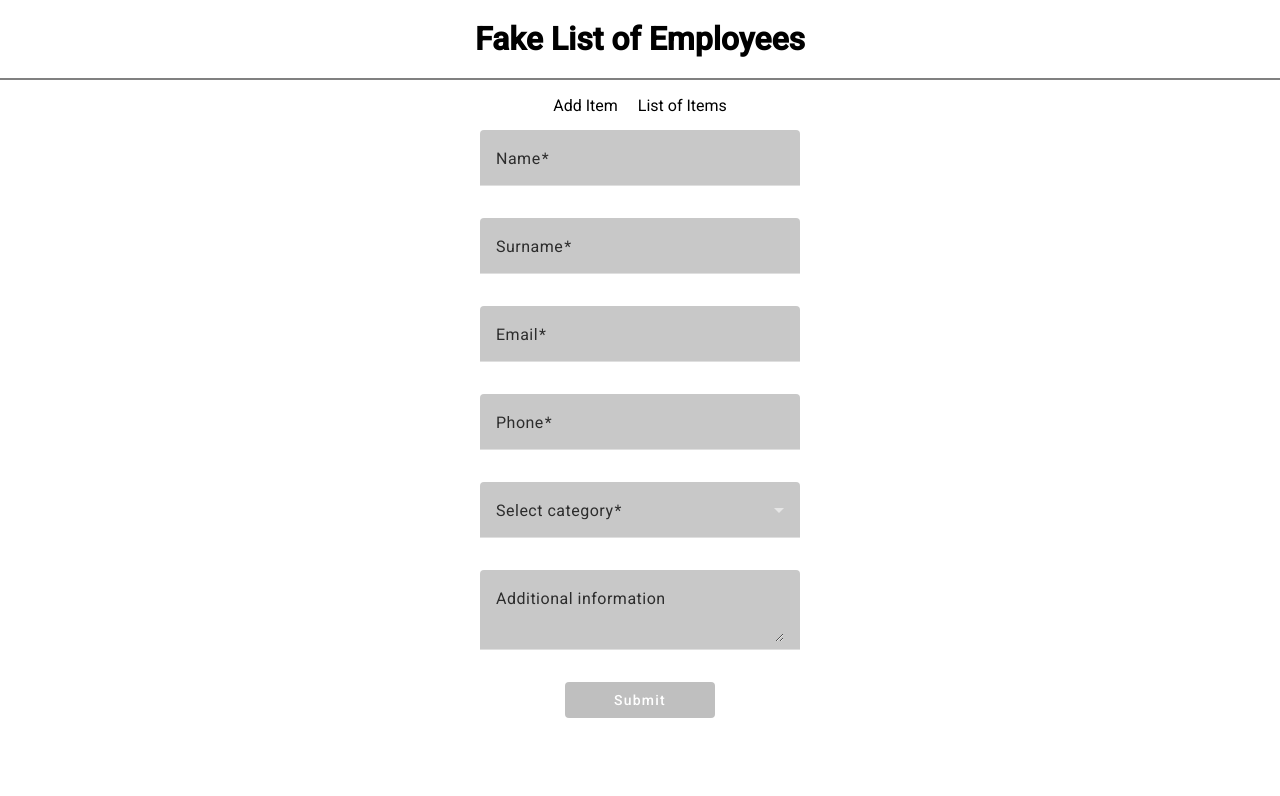
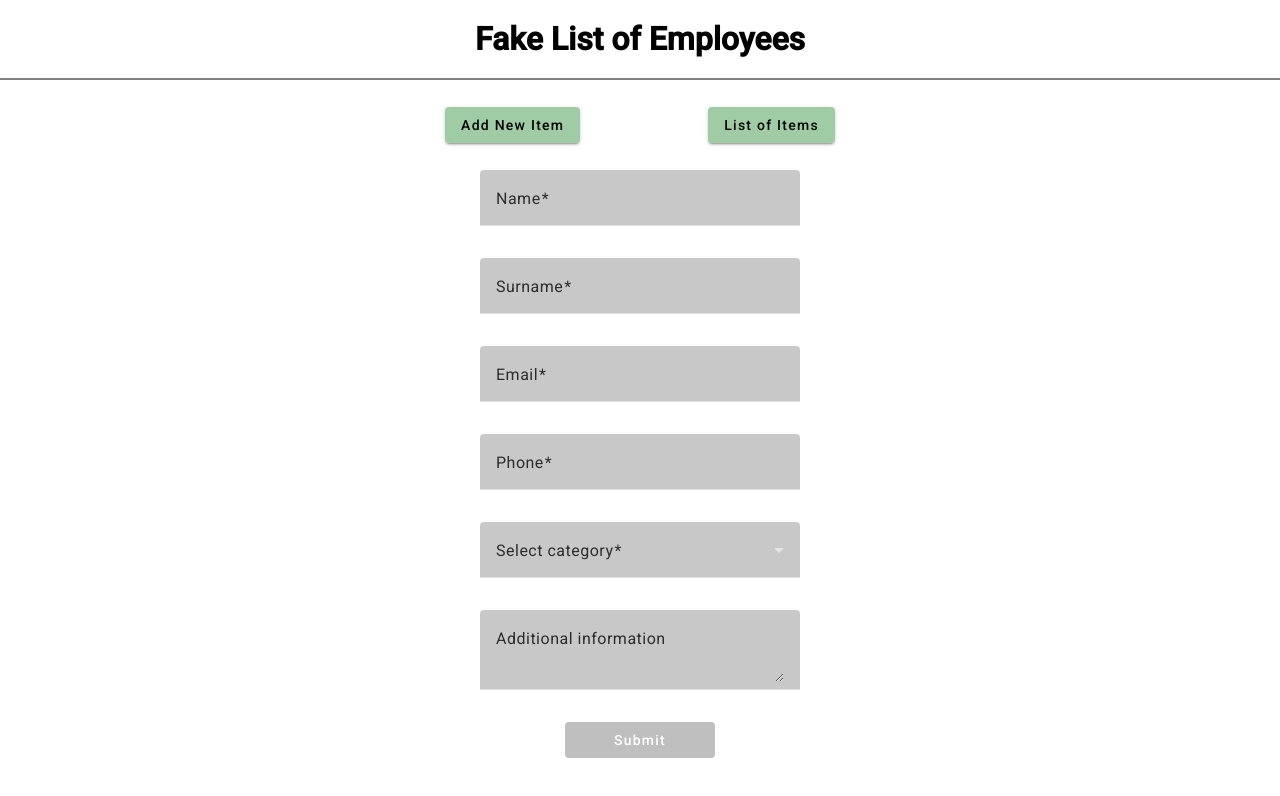
Before and after one commit to Taraskin777/ssi-test-app, an Angular app: page /add-item in a window 1280 px wide. Shown: the top 796 px of the page. Built offline with nearby package versions, Linux system fonts and the light colour scheme.

Commit message:
add some styles to item

```diff
--- a/src/app/app.component.html
+++ b/src/app/app.component.html
@@ -1,7 +1,10 @@
 <app-header></app-header>
 <nav>
-  <a class="button" routerLink="/add-item">Add Item</a>
-  <!-- <a class="button" routerLink="/edit-item">Edit Item</a> -->
-  <a class="button" routerLink="">List of Items</a>
+  <button mat-raised-button color="accent" class="link" routerLink="/add-item">
+    Add New Item
+  </button>
+  <button mat-raised-button color="accent" class="link" routerLink="">
+    List of Items
+  </button>
 </nav>
 <router-outlet></router-outlet>
--- a/src/app/app.component.scss
+++ b/src/app/app.component.scss
@@ -1,15 +1,15 @@
-
-
 nav {
    text-align: center;
    display: flex;
    flex-wrap: wrap;
    justify-content: center;
    align-content: center;
-   gap: 20px;
+   gap: 10vw;
    height: 50px;
-   .button {
+   margin: 20px;
+   .link {
       text-decoration: none;
+      background-color: rgba(12, 123, 25, 0.39);
       color: inherit;
    }
 }
--- a/src/app/app.component.ts
+++ b/src/app/app.component.ts
@@ -6,6 +6,7 @@ import { HeaderComponent } from './core/components/header/header.component';
 import { AddItemComponent } from './pages/add-item/add-item.component';
 import { EditItemComponent } from './pages/edit-item/edit-item.component';
 import { ListOfItemsComponent } from './pages/list-of-items/list-of-items.component';
+import { MatButton } from '@angular/material/button';
 
 @Component({
   selector: 'app-root',
@@ -18,11 +19,11 @@ import { ListOfItemsComponent } from './pages/list-of-items/list-of-items.compon
     EditItemComponent,
     ListOfItemsComponent,
     RouterLink,
+    MatButton,
   ],
   templateUrl: './app.component.html',
   styleUrl: './app.component.scss',
 })
 export class AppComponent {
   title = 'ssi-test-app';
-  color = 'red';
 }
--- a/src/app/core/components/header/header.component.html
+++ b/src/app/core/components/header/header.component.html
@@ -1,3 +1,3 @@
 <div class="header">
-  <h1>Fake List of Employees</h1>
+  <a routerLink=""><h1>Fake List of Employees</h1></a>
 </div>
--- a/src/app/core/components/header/header.component.scss
+++ b/src/app/core/components/header/header.component.scss
@@ -5,4 +5,8 @@
    justify-content: center;
    align-content: center;
    flex-wrap: wrap;
+   a {
+      text-decoration: none;
+      color: black;
+   }
 }
--- a/src/app/core/components/header/header.component.ts
+++ b/src/app/core/components/header/header.component.ts
@@ -1,9 +1,10 @@
 import { Component } from '@angular/core';
+import { RouterLink } from '@angular/router';
 
 @Component({
   selector: 'app-header',
   standalone: true,
-  imports: [],
+  imports: [RouterLink],
   templateUrl: './header.component.html',
   styleUrl: './header.component.scss',
 })
--- a/src/app/main/components/itemslist/itemslist.component.html
+++ b/src/app/main/components/itemslist/itemslist.component.html
@@ -1,12 +1,12 @@
 <h2>Employees list</h2>
 <ul>
   <li *ngFor="let employee of listOfEmployees; trackBy: trackByEmployee">
-    <p>Name: {{ employee.name }}</p>
-    <p>Surname: {{ employee.surname }}</p>
-    <p>Email: {{ employee.email }}</p>
-    <p>Phone: {{ employee.phone }}</p>
-    <p>Category: {{ employee.category }}</p>
-    <p>Information: {{ employee.info }}</p>
+    <p><span>Name:</span> {{ employee.name }}</p>
+    <p><span>Surname:</span> {{ employee.surname }}</p>
+    <p><span>Email:</span> {{ employee.email }}</p>
+    <p><span>Phone:</span> {{ employee.phone }}</p>
+    <p><span>Category:</span> {{ employee.category }}</p>
+    <p><span>Information:</span> {{ employee.info }}</p>
     <div class="btns">
       <button color="warn" mat-raised-button (click)="deleteItem(employee.id)">
         Delete
--- a/src/app/main/components/itemslist/itemslist.component.scss
+++ b/src/app/main/components/itemslist/itemslist.component.scss
@@ -6,12 +6,21 @@ ul {
       list-style: none;
       display: flex;
       flex-direction: column;
-      width: 300px;
+      width: 400px;
       height: auto;
-      border: 1px solid gray;
+      border: 1px solid rgb(128, 128, 128);
+      border-radius: 10px;
       padding: 20px;
       margin-bottom: 30px;
       overflow-wrap: break-word;
+      p {
+         border-bottom: 1px solid gray;
+         padding-bottom: 5px;
+         span {
+            display: inline-block;
+            width: 40%;
+         }
+      }
       .btns {
          display: flex;
          justify-content: space-around;
```
